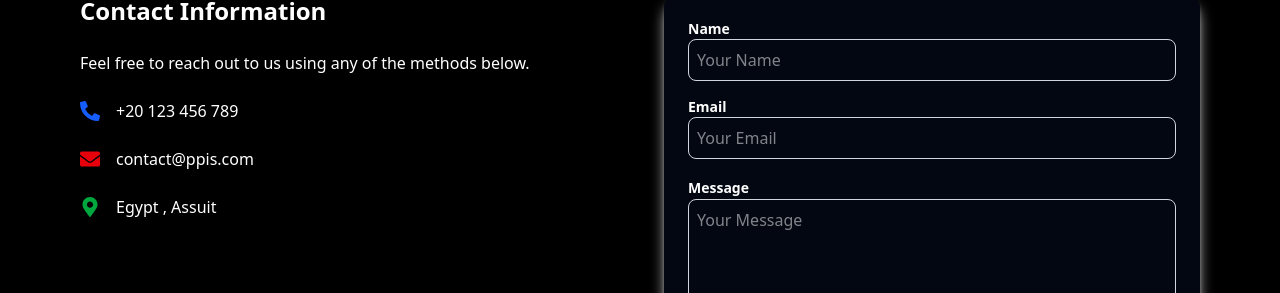
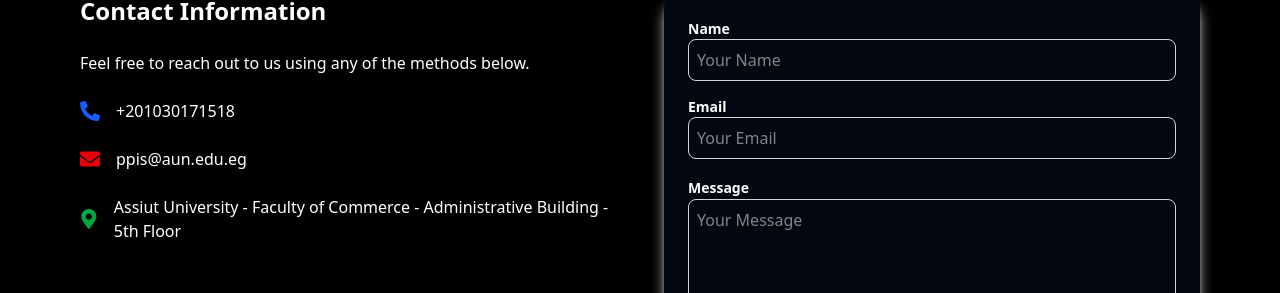
Before and after one commit to codix810/PPIS, a Next.js app: page /join in a window 1280 px wide. Shown: the part 469-762 px from the top of the page. Built offline with nearby package versions, Linux system fonts and the light colour scheme; no server answers; the database is empty.

Commit message:
page.tsx

```diff
--- a/src/app/join/page.tsx
+++ b/src/app/join/page.tsx
@@ -74,18 +74,17 @@ export default function ContactPage() {
           <p>Feel free to reach out to us using any of the methods below.</p>
           <div className="flex items-center text-w space-x-4">
             <FaPhoneAlt className="text-blue-600 text-xl" />
-            <span>+20 123 456 789</span>
+            <span>+201030171518</span>
           </div>
           <div className="flex items-center space-x-4">
             <FaEnvelope className="text-red-600 text-xl" />
-            <span>contact@ppis.com</span>
+            <span>ppis@aun.edu.eg</span>
           </div>
           <div className="flex items-center space-x-4">
             <FaMapMarkerAlt className="text-green-600 text-xl" />
-            <span> Egypt , Assuit</span>
+            <span>Assiut University - Faculty of Commerce - Administrative Building - 5th Floor</span>
           </div>
         </div>
-
         {/* Contact Form */}
         <form
           onSubmit={handleSubmit}
```
